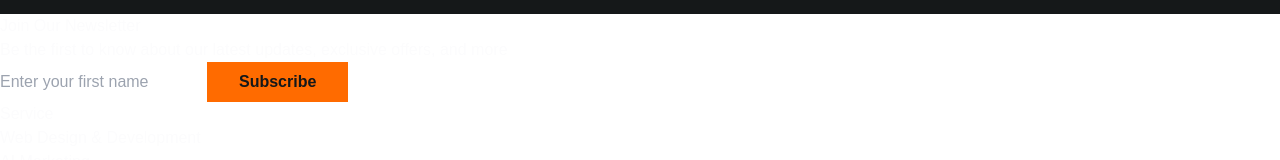
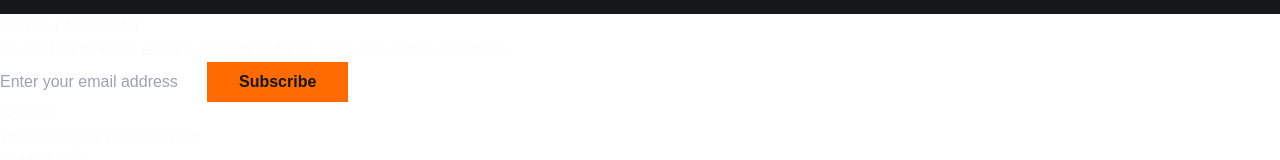
Before and after one commit to aishtiaq7/Digitec-Portfolio-Redo, a Next.js app: page /marketer in a window 1280 px wide. Shown: the part 5402-5562 px from the top of the page. Built offline with nearby package versions, Linux system fonts and the light colour scheme; a web font is replaced by a local one.

Commit message:
updated placeholder for newsletter

```diff
--- a/src/app/components/Footer/Footer.tsx
+++ b/src/app/components/Footer/Footer.tsx
@@ -14,7 +14,7 @@ export default function Footer() {
           <div className="space-y-3">
             <input
               type="text"
-              placeholder="Enter your first name"
+              placeholder="Enter your email address"
               className="w-full px-4 py-2 text-gray-900"
             />
             <button className='subscribeButton'>Subscribe</button>
```
